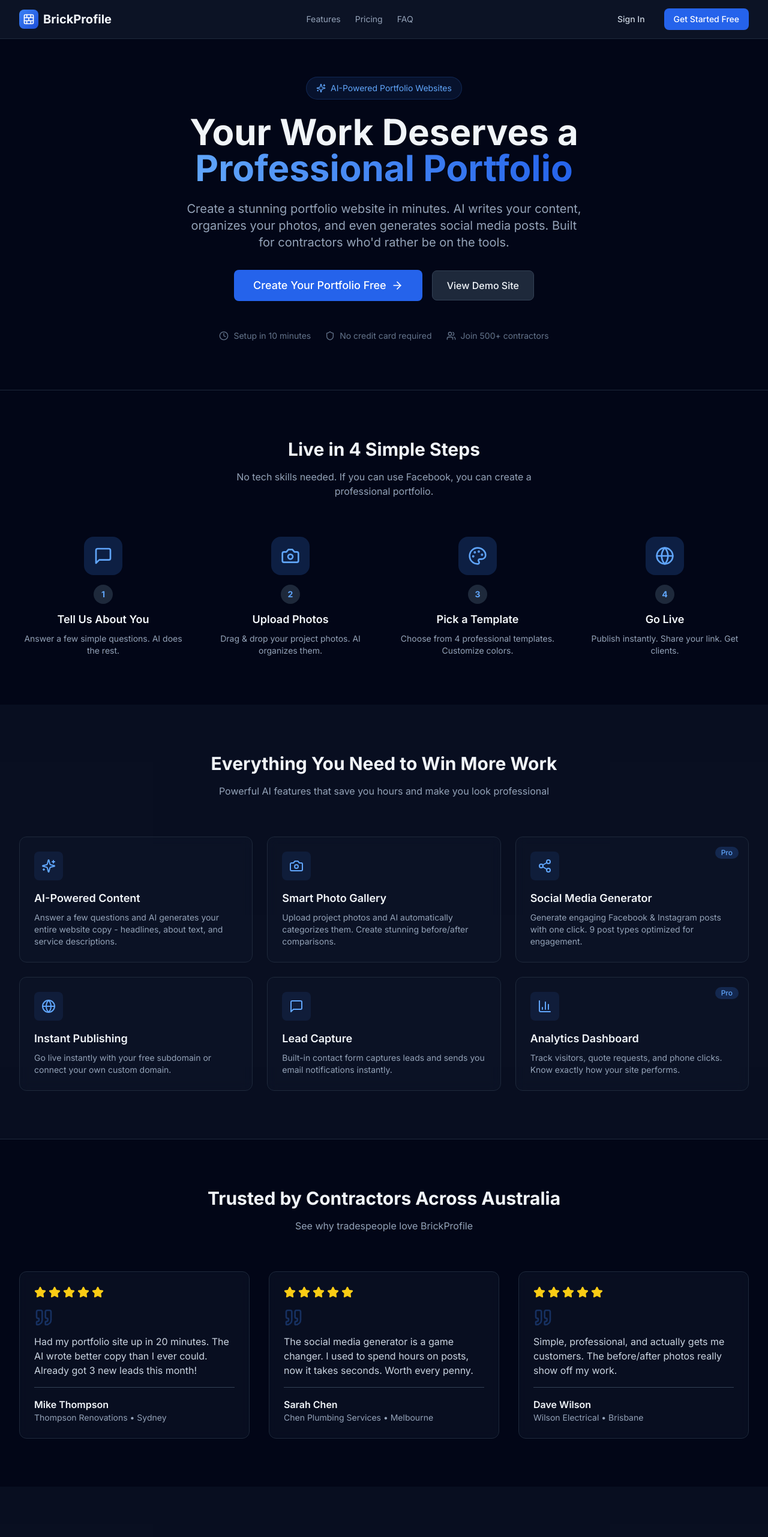
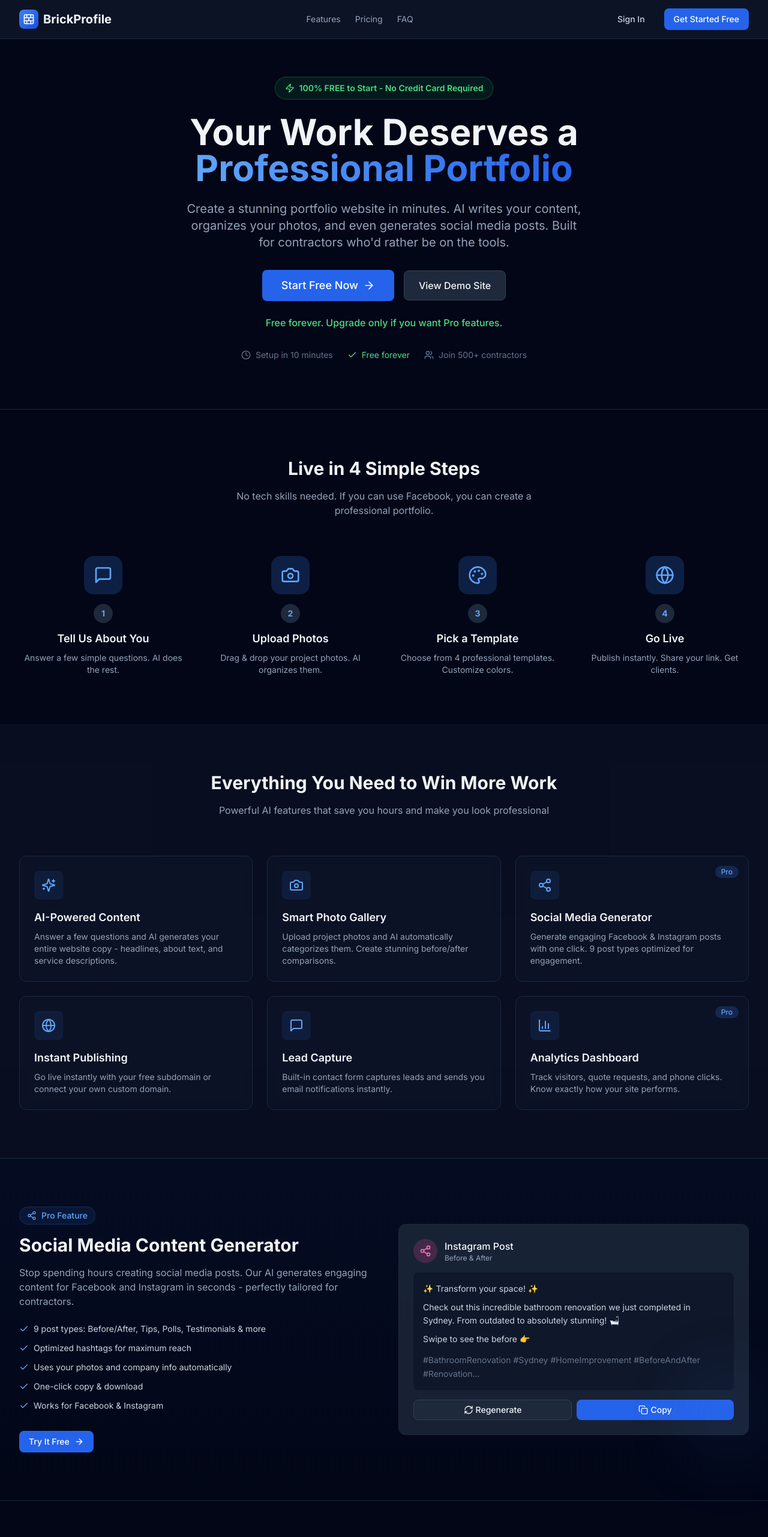
Before and after one commit to HalooLaloo/brickprofile, a Next.js app: page / in a window 1280 px wide. Shown: the top 2563 px of the page at 60% size. Built offline with nearby package versions, Linux system fonts and the light colour scheme.

Commit message:
Highlight FREE and Social Media Generator on landing page

```diff
--- a/src/app/page.tsx
+++ b/src/app/page.tsx
@@ -21,6 +21,8 @@
   ChevronRight,
   Quote,
   BrickWall,
+  RefreshCw,
+  Copy,
 } from "lucide-react";
 
 const features = [
@@ -156,10 +158,10 @@
       <section className="pt-32 pb-20 px-4 sm:px-6 lg:px-8">
         <div className="max-w-7xl mx-auto">
           <div className="text-center max-w-4xl mx-auto">
-            <div className="inline-flex items-center gap-2 px-4 py-2 rounded-full bg-brand-500/10 border border-brand-500/20 mb-6">
-              <Sparkles className="w-4 h-4 text-brand-400" />
-              <span className="text-sm text-brand-400">
-                AI-Powered Portfolio Websites
+            <div className="inline-flex items-center gap-2 px-4 py-2 rounded-full bg-green-500/10 border border-green-500/30 mb-6">
+              <Zap className="w-4 h-4 text-green-400" />
+              <span className="text-sm text-green-400 font-semibold">
+                100% FREE to Start - No Credit Card Required
               </span>
             </div>
             <h1 className="text-4xl sm:text-5xl lg:text-6xl font-bold mb-6 leading-tight">
@@ -171,12 +173,12 @@
               organizes your photos, and even generates social media posts.
               Built for contractors who'd rather be on the tools.
             </p>
-            <div className="flex flex-col sm:flex-row items-center justify-center gap-4 mb-12">
+            <div className="flex flex-col sm:flex-row items-center justify-center gap-4 mb-6">
               <Link
                 href="/register"
                 className="btn-primary btn-lg w-full sm:w-auto text-lg px-8"
               >
-                Create Your Portfolio Free
+                Start Free Now
                 <ArrowRight className="w-5 h-5 ml-2" />
               </Link>
               <Link
@@ -187,6 +189,11 @@
               </Link>
             </div>
 
+            {/* Free highlight */}
+            <p className="text-green-400 font-medium mb-8">
+              Free forever. Upgrade only if you want Pro features.
+            </p>
+
             {/* Trust badges */}
             <div className="flex flex-wrap items-center justify-center gap-6 text-dark-500 text-sm">
               <div className="flex items-center gap-2">
@@ -194,8 +201,8 @@
                 <span>Setup in 10 minutes</span>
               </div>
               <div className="flex items-center gap-2">
-                <Shield className="w-4 h-4" />
-                <span>No credit card required</span>
+                <Check className="w-4 h-4 text-green-400" />
+                <span className="text-green-400">Free forever</span>
               </div>
               <div className="flex items-center gap-2">
                 <Users className="w-4 h-4" />
@@ -288,6 +295,75 @@
                 <p className="text-dark-400 text-sm">{feature.description}</p>
               </div>
             ))}
+          </div>
+        </div>
+      </section>
+
+      {/* Social Media Generator Highlight */}
+      <section className="py-20 px-4 sm:px-6 lg:px-8 border-t border-dark-800 bg-gradient-to-b from-brand-500/5 to-transparent">
+        <div className="max-w-7xl mx-auto">
+          <div className="grid md:grid-cols-2 gap-12 items-center">
+            <div>
+              <div className="inline-flex items-center gap-2 px-3 py-1 rounded-full bg-brand-500/10 border border-brand-500/20 mb-4">
+                <Share2 className="w-4 h-4 text-brand-400" />
+                <span className="text-sm text-brand-400 font-medium">Pro Feature</span>
+              </div>
+              <h2 className="text-3xl font-bold mb-4">
+                Social Media Content Generator
+              </h2>
+              <p className="text-dark-400 mb-6">
+                Stop spending hours creating social media posts. Our AI generates engaging content
+                for Facebook and Instagram in seconds - perfectly tailored for contractors.
+              </p>
+              <ul className="space-y-3 mb-8">
+                {[
+                  "9 post types: Before/After, Tips, Polls, Testimonials & more",
+                  "Optimized hashtags for maximum reach",
+                  "Uses your photos and company info automatically",
+                  "One-click copy & download",
+                  "Works for Facebook & Instagram",
+                ].map((item) => (
+                  <li key={item} className="flex items-center gap-2 text-sm">
+                    <Check className="w-4 h-4 text-brand-400 flex-shrink-0" />
+                    <span className="text-dark-300">{item}</span>
+                  </li>
+                ))}
+              </ul>
+              <Link href="/register" className="btn-primary btn-md">
+                Try It Free
+                <ArrowRight className="w-4 h-4 ml-2" />
+              </Link>
+            </div>
+            <div className="relative">
+              <div className="card p-6 bg-dark-800/80">
+                <div className="flex items-center gap-3 mb-4">
+                  <div className="w-10 h-10 rounded-full bg-pink-500/20 flex items-center justify-center">
+                    <Share2 className="w-5 h-5 text-pink-400" />
+                  </div>
+                  <div>
+                    <p className="font-medium">Instagram Post</p>
+                    <p className="text-xs text-dark-400">Before & After</p>
+                  </div>
+                </div>
+                <div className="bg-dark-900 rounded-lg p-4 text-sm text-dark-300 leading-relaxed">
+                  <p>✨ Transform your space! ✨</p>
+                  <p className="mt-2">Check out this incredible bathroom renovation we just completed in Sydney. From outdated to absolutely stunning! 🛁</p>
+                  <p className="mt-2">Swipe to see the before 👉</p>
+                  <p className="mt-3 text-dark-500">#BathroomRenovation #Sydney #HomeImprovement #BeforeAndAfter #Renovation...</p>
+                </div>
+                <div className="flex gap-2 mt-4">
+                  <button className="btn-secondary btn-sm flex-1">
+                    <RefreshCw className="w-4 h-4 mr-1" />
+                    Regenerate
+                  </button>
+                  <button className="btn-primary btn-sm flex-1">
+                    <Copy className="w-4 h-4 mr-1" />
+                    Copy
+                  </button>
+                </div>
+              </div>
+              <div className="absolute -bottom-4 -right-4 w-24 h-24 bg-brand-500/20 rounded-full blur-3xl" />
+            </div>
           </div>
         </div>
       </section>
```
